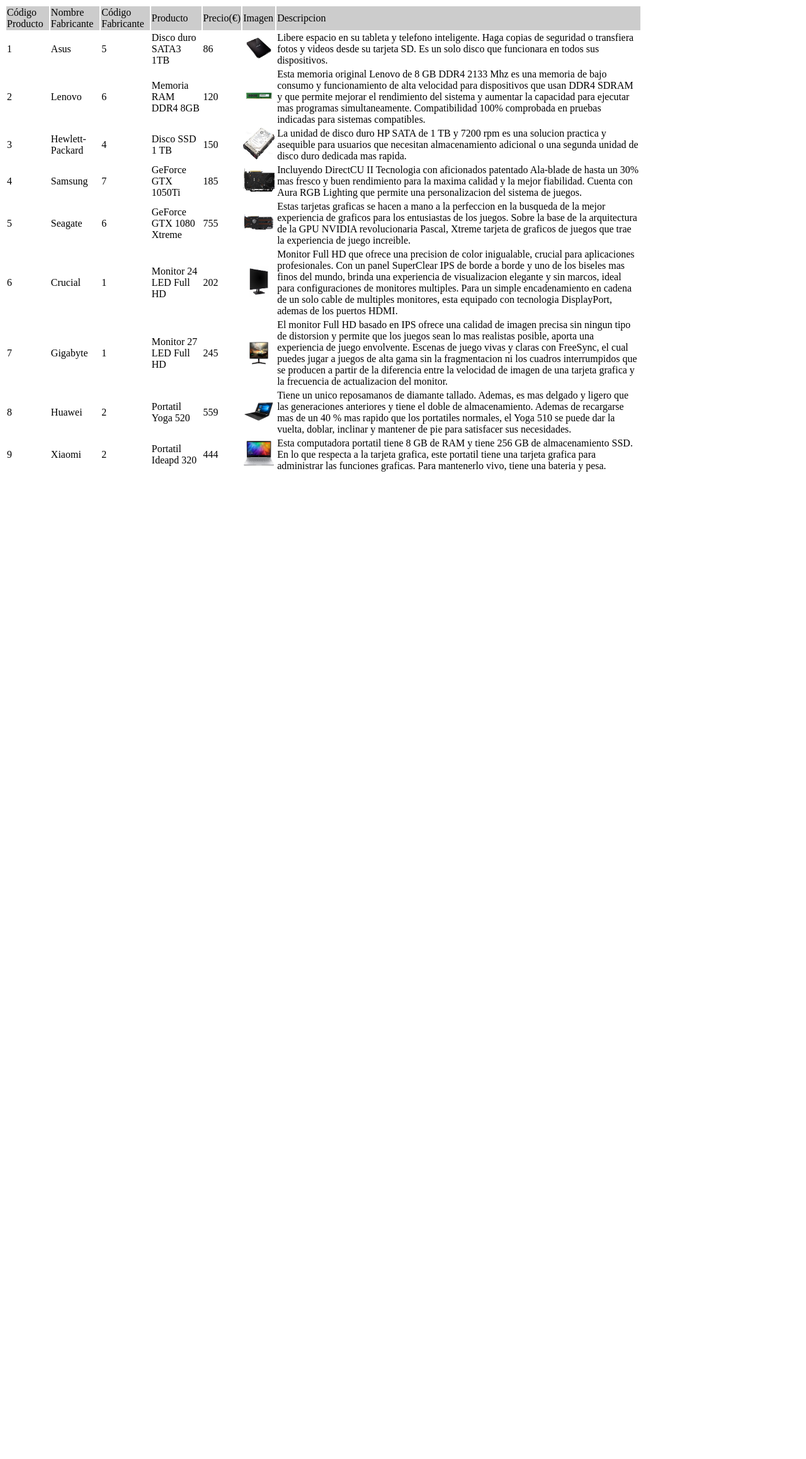
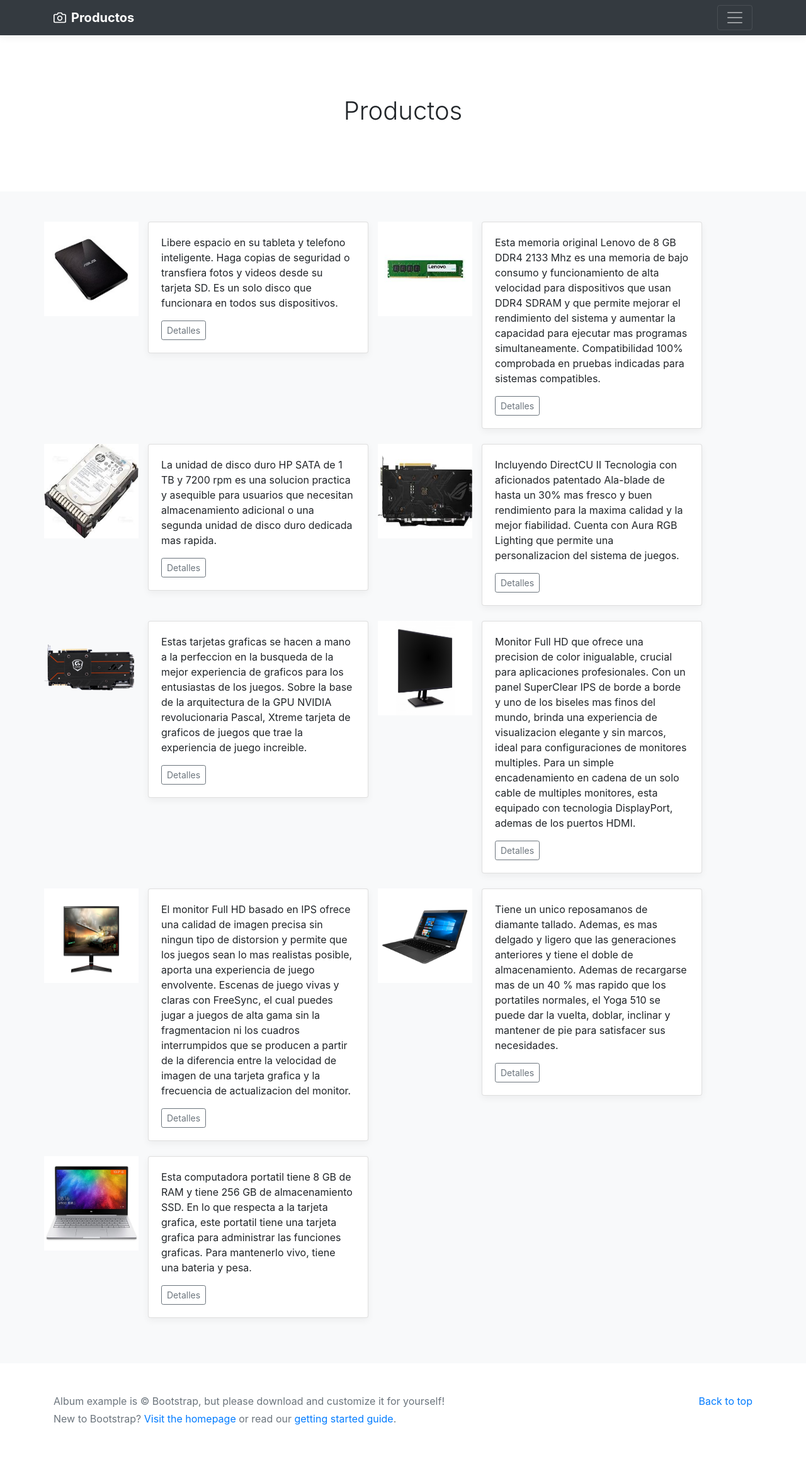
Before and after one commit to dancg/proyecto-final, a PHP site: page /productos.php in a window 1280 px wide. Shown: the whole page at 63% size. Before the commit the page ends 749 px from the top, so only its background shows below. Run offline with PHP 8.4, Linux system fonts and the light colour scheme; data comes from the database, SQL or seed files in the repository; data that the repository does not hold is empty.

Commit message:
Página de productos completa

```diff
--- /dev/null
+++ b/src/admin/css/album.css
@@ -0,0 +1,39 @@
+:root {
+  --jumbotron-padding-y: 3rem;
+}
+
+.jumbotron {
+  padding-top: var(--jumbotron-padding-y);
+  padding-bottom: var(--jumbotron-padding-y);
+  margin-bottom: 0;
+  background-color: #fff;
+}
+@media (min-width: 768px) {
+  .jumbotron {
+    padding-top: calc(var(--jumbotron-padding-y) * 2);
+    padding-bottom: calc(var(--jumbotron-padding-y) * 2);
+  }
+}
+
+.jumbotron p:last-child {
+  margin-bottom: 0;
+}
+
+.jumbotron-heading {
+  font-weight: 300;
+}
+
+.jumbotron .container {
+  max-width: 40rem;
+}
+
+footer {
+  padding-top: 3rem;
+  padding-bottom: 3rem;
+}
+
+footer p {
+  margin-bottom: .25rem;
+}
+
+.box-shadow { box-shadow: 0 .25rem .75rem rgba(0, 0, 0, .05); }
--- a/src/productos.php
+++ b/src/productos.php
@@ -1,46 +1,102 @@
-<?php
-// including the database connection file
-include_once("config.php");
+<!doctype html>
+<html lang="en">
+  <head>
+    <meta charset="utf-8">
+    <meta name="viewport" content="width=device-width, initial-scale=1, shrink-to-fit=no">
+    <meta name="description" content="">
+    <meta name="author" content="">
+    <link rel="icon" href="../../../../favicon.ico">
 
-// fetching data in descending order (lastest entry first)
-$result = mysqli_query($mysqli, "SELECT * FROM producto JOIN fabricante ON (producto.codigo=fabricante.codigo)");
-?>
+    <title>Album example for Bootstrap</title>
 
-<!DOCTYPE html>
-<html>
-<head>
-	<meta charset="UTF-8">
-	<title>Homepage</title>
-</head>
+    <!-- Bootstrap core CSS -->
+    <link href="admin/css/bootstrap.min.css" rel="stylesheet">
 
-<body>
-	<table width='80%' border=0>
+    <!-- Custom styles for this template -->
+    <link href="admin/css/album.css" rel="stylesheet">
+  </head>
 
-	<tr bgcolor='#CCCCCC'>
-		<td>Código Producto</td>
-		<td>Nombre Fabricante</td>
-        <td>Código Fabricante</td>
-        <td>Producto</td>
-        <td>Precio(€)</td>
-		<td>Imagen</td>
-		<td>Descripcion</td>
+  <body>
 
+    <header>
+      <div class="collapse bg-dark" id="navbarHeader">
+        <div class="container">
+          <div class="row">
+            <div class="col-sm-8 col-md-7 py-4">
+              <h4 class="text-white">About</h4>
+              <p class="text-muted">Add some information about the album below, the author, or any other background context. Make it a few sentences long so folks can pick up some informative tidbits. Then, link them off to some social networking sites or contact information.</p>
+            </div>
+            <div class="col-sm-4 offset-md-1 py-4">
+              <h4 class="text-white">Contact</h4>
+              <ul class="list-unstyled">
+                <li><a href="#" class="text-white">Follow on Twitter</a></li>
+                <li><a href="#" class="text-white">Like on Facebook</a></li>
+                <li><a href="#" class="text-white">Email me</a></li>
+              </ul>
+            </div>
+          </div>
+        </div>
+      </div>
+      <div class="navbar navbar-dark bg-dark box-shadow">
+        <div class="container d-flex justify-content-between">
+          <a href="#" class="navbar-brand d-flex align-items-center">
+            <svg xmlns="http://www.w3.org/2000/svg" width="20" height="20" viewBox="0 0 24 24" fill="none" stroke="currentColor" stroke-width="2" stroke-linecap="round" stroke-linejoin="round" class="mr-2"><path d="M23 19a2 2 0 0 1-2 2H3a2 2 0 0 1-2-2V8a2 2 0 0 1 2-2h4l2-3h6l2 3h4a2 2 0 0 1 2 2z"></path><circle cx="12" cy="13" r="4"></circle></svg>
+            <strong>Productos</strong>
+          </a>
+          <button class="navbar-toggler" type="button" data-toggle="collapse" data-target="#navbarHeader" aria-controls="navbarHeader" aria-expanded="false" aria-label="Toggle navigation">
+            <span class="navbar-toggler-icon"></span>
+          </button>
+        </div>
+      </div>
+    </header>
 
-	</tr>
+    <main role="main">
 
-	<?php
-	while($res = mysqli_fetch_array($result)) {
-		echo "<tr>";
-		echo "<td>".$res['codigo']."</td>";
-		echo "<td>".$res['nombre']."</td>";
-        echo "<td>".$res['codigo_fabricante']."</td>";
-        echo "<td>".$res['producto']."</td>";
-		echo "<td>".$res['precio']."</td>";
-		echo "<td><img src=\"".$res['imagen']."\" width=\"50\" height=\"50\" /</td>";
-		echo "<td>".$res['descripcion']."</td>";
-	}
-	mysqli_close($msqli);
-	?>
-	</table>
-</body>
+      <section class="jumbotron text-center">
+        <div class="container">
+          <h1 class="jumbotron-heading">Productos</h1>
+        </div>
+      </section>
+      <div class="album py-5 bg-light">
+        <div class="container">
+          <div class="row">
+          <?php
+            include ("config.php");
+            $result = mysqli_query($mysqli, "SELECT * FROM producto JOIN fabricante ON (producto.codigo=fabricante.codigo)");
+            $filas = mysqli_num_rows($result);
+            for ($i = 1;$i <= $filas; $i++) {
+              $query = mysqli_query($mysqli, "SELECT * FROM producto WHERE codigo = $i");
+              while($res = mysqli_fetch_array($query)) {
+                echo"<br/>
+                <img src=\"".$res['imagen']."\"width=\"150\" height=\"150\"/>
+                <div class='col-md-4'>
+                    <div class='card mb-4 box-shadow'>
+                        <div class='card-body'>
+                        <p class='card-text'>".$res['descripcion']."</p>
+                          <div class='d-flex justify-content-between align-items-center'>
+                            <div class='btn-group'>
+                            <button type=\"button\" onclick=\"location.href='detalles.php?codigo=".$res['codigo']."'\"
+                            class=\"btn btn-sm btn-outline-secondary\">Detalles</button>
+                            </div>
+                          </div>
+                        </div>
+                    </div>
+                </div>";
+              }
+              }
+              ?>
+          </div>
+        </div>
+      </div>
+    </main>
+    <footer class="text-muted">
+      <div class="container">
+        <p class="float-right">
+          <a href="#">Back to top</a>
+        </p>
+        <p>Album example is &copy; Bootstrap, but please download and customize it for yourself!</p>
+        <p>New to Bootstrap? <a href="../../">Visit the homepage</a> or read our <a href="../../getting-started/">getting started guide</a>.</p>
+      </div>
+    </footer>
+  </body>
 </html>
```
Also changed, not shown: src/detalles.php (added, +50 -0 lines), 1 other file.
